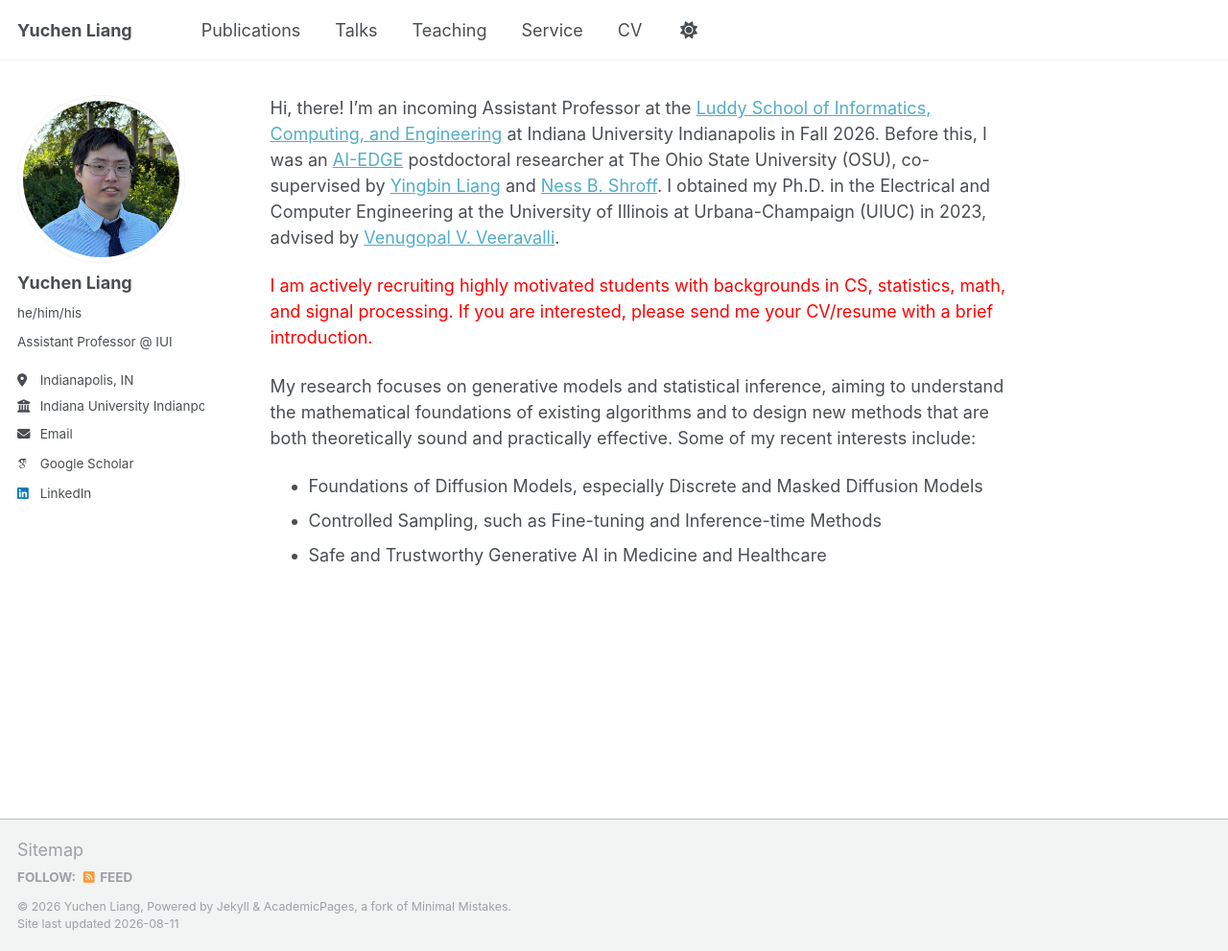
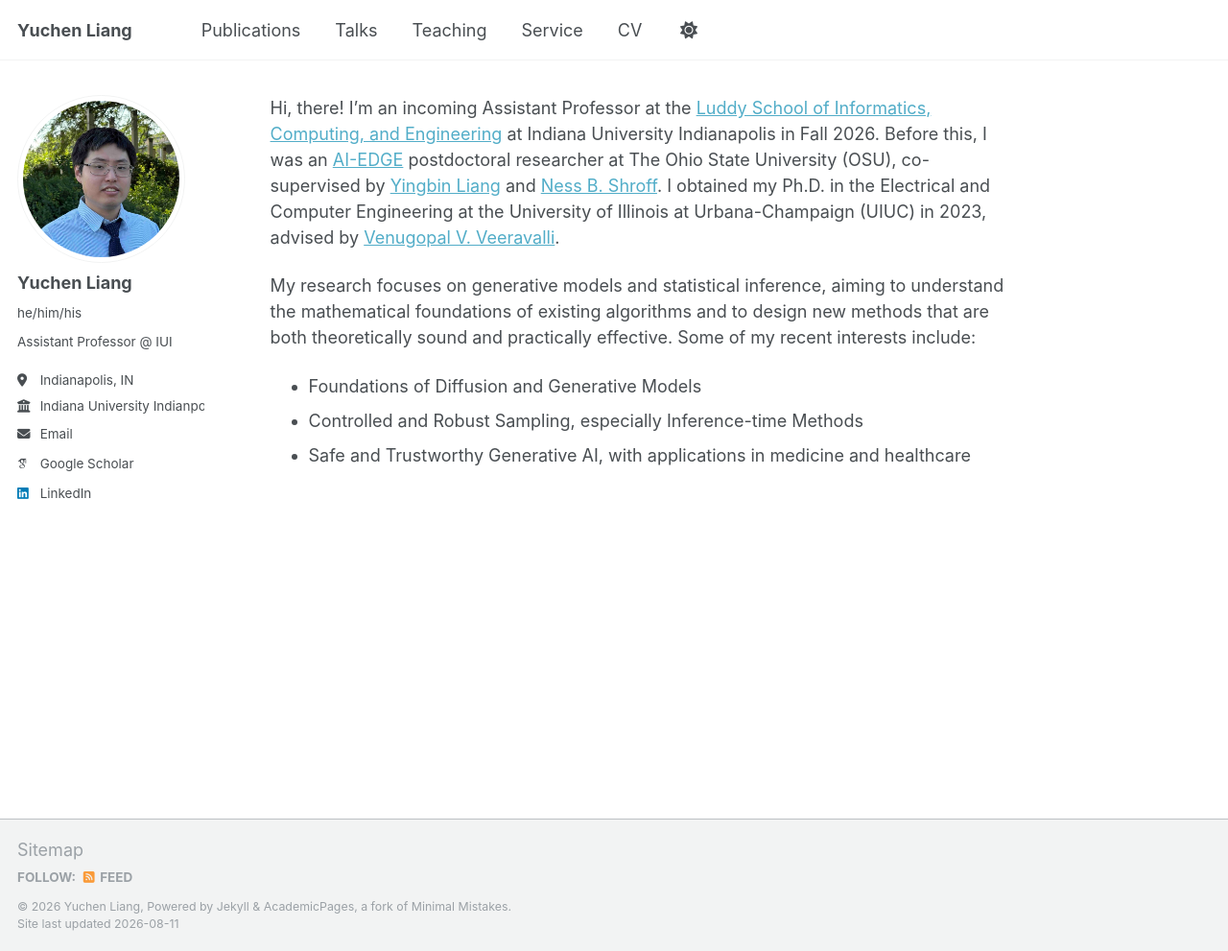
Before and after one commit to yuchenliang1/yuchenliang1.github.io, a Jekyll site: the page built from _pages/about.md, in a window 1280 px wide and 991 px high. Shown: the whole window at 96% size. Built offline with Jekyll 4.4.1, drawn with Linux system fonts in a browser that asks for light colours; some web fonts are replaced; a script that is not in the unit is left out.

Commit message:
_pages/about.md

```diff
--- a/_pages/about.md
+++ b/_pages/about.md
@@ -9,12 +9,12 @@ redirect_from:
 
 Hi, there! I'm an incoming Assistant Professor at the [Luddy School of Informatics, Computing, and Engineering](https://luddy.indianapolis.iu.edu/) at Indiana University Indianapolis in Fall 2026. Before this, I was an [AI-EDGE](https://aiedge.osu.edu/) postdoctoral researcher at The Ohio State University (OSU), co-supervised by [Yingbin Liang](https://sites.google.com/view/yingbinliang/) and [Ness B. Shroff](https://u.osu.edu/shroff-11/). I obtained my Ph.D. in the Electrical and Computer Engineering at the University of Illinois at Urbana-Champaign (UIUC) in 2023, advised by [Venugopal V. Veeravalli](https://vvv.ece.illinois.edu/).
 
-<span style="color:red"> I am actively recruiting highly motivated students with backgrounds in CS, statistics, math, and signal processing. If you are interested, please send me your CV/resume with a brief introduction. </span>
+<!-- <span style="color:red"> I am actively recruiting highly motivated students with backgrounds in CS, statistics, math, and signal processing. If you are interested, please send me your CV/resume with a brief introduction. </span> -->
 
 My research focuses on generative models and statistical inference, aiming to understand the mathematical foundations of existing algorithms and to design new methods that are both theoretically sound and practically effective. Some of my recent interests include:
-* Foundations of Diffusion Models, especially Discrete and Masked Diffusion Models
-* Controlled Sampling, such as Fine-tuning and Inference-time Methods
-* Safe and Trustworthy Generative AI in Medicine and Healthcare
+* Foundations of Diffusion and Generative Models
+* Controlled and Robust Sampling, especially Inference-time Methods
+* Safe and Trustworthy Generative AI, with applications in medicine and healthcare
 
 <!-- Getting started
 ======
```
